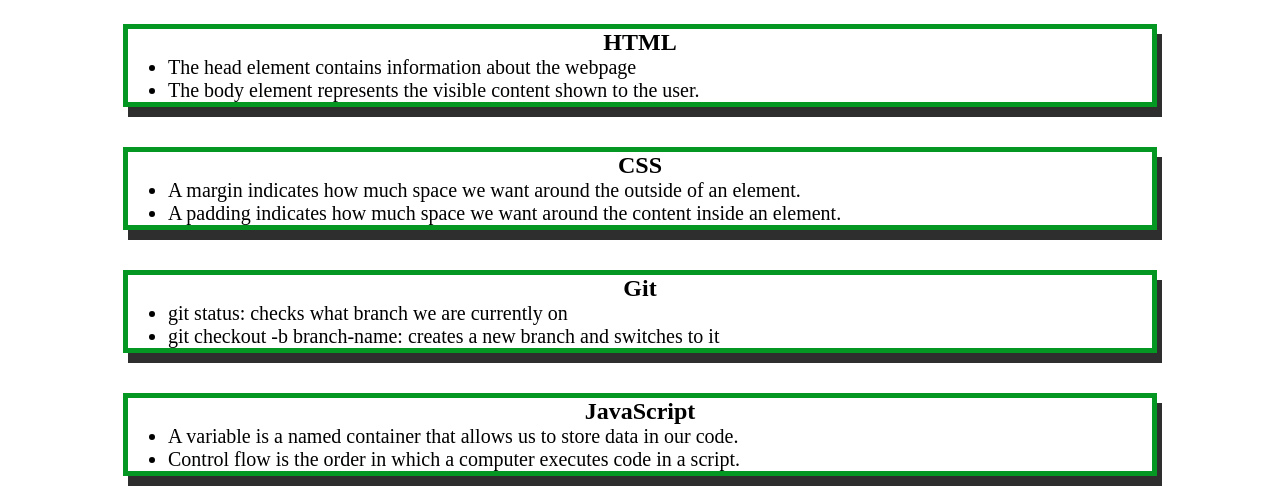
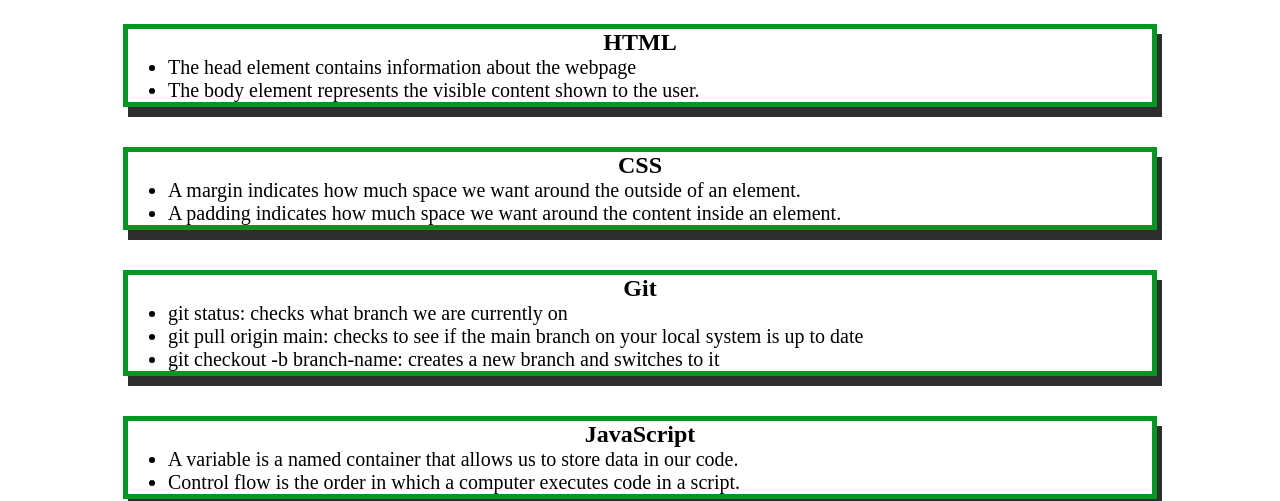
Before and after one commit to caballero-r/prework-study-guide, a plain HTML site: page index.html in a window 1280 px wide. Shown: the part 136-637 px from the top of the page. Drawn offline with Linux system fonts and the light colour scheme; a script that the page names is missing.

```diff
--- a/index.html
+++ b/index.html
@@ -37,6 +37,7 @@
         <h2>Git</h2>
         <ul>
           <li>git status: checks what branch we are currently on</li>
+          <li>git pull origin main: checks to see if the main branch on your local system is up to date</li>
           <li>git checkout -b branch-name: creates a new branch and switches to it</li>
         </ul>
       </section>
```
Also changed, not shown: 1 other file.
